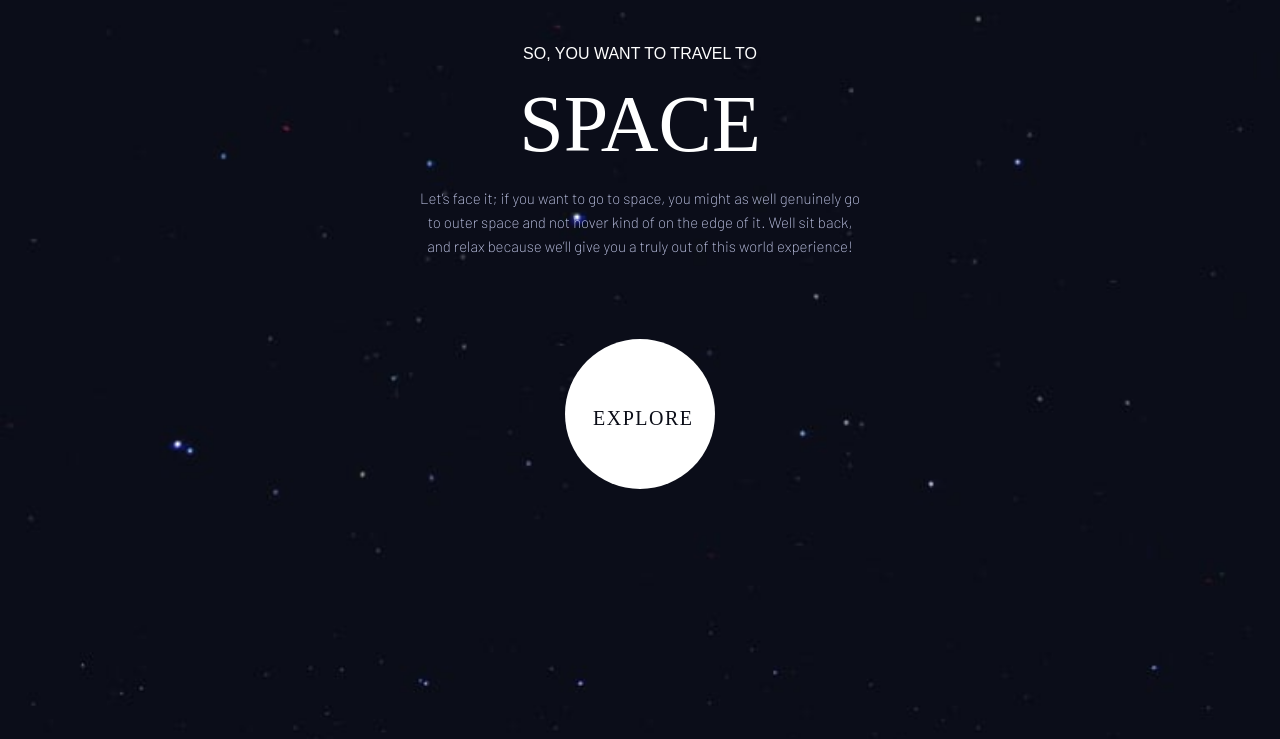
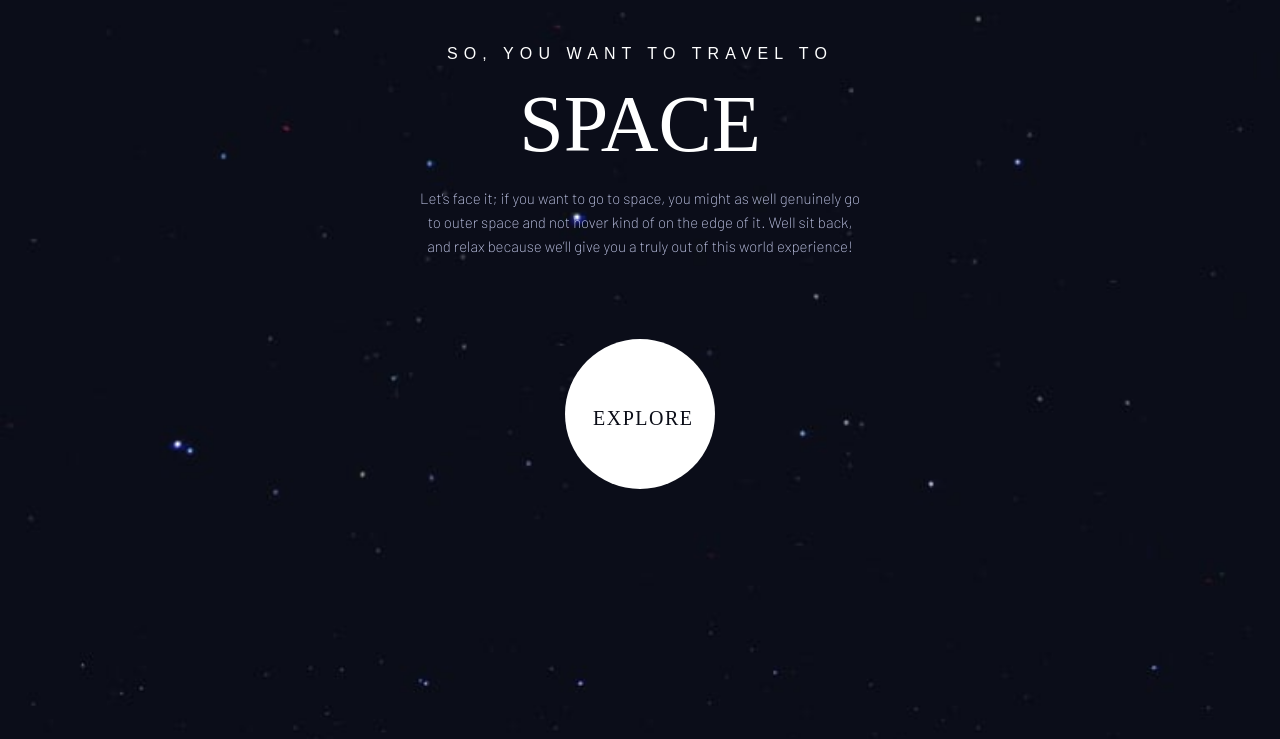
Before and after one commit to designeralabi/space-tourism-website, a plain HTML site: page index.html in a window 1280 px wide. Shown: the part 81-820 px from the top of the page. Drawn offline with Linux system fonts and the light colour scheme; a web font is replaced by a local one.

Commit message:
added letterSpacing to explore-group1 heading

```diff
--- a/css/index.css
+++ b/css/index.css
@@ -82,6 +82,7 @@ body{
     font-family: var(--font-family2);
     text-transform: uppercase;
     font-weight: 200;
+    letter-spacing: .38rem;
 }
 
 .explore-group1 h1{
```
